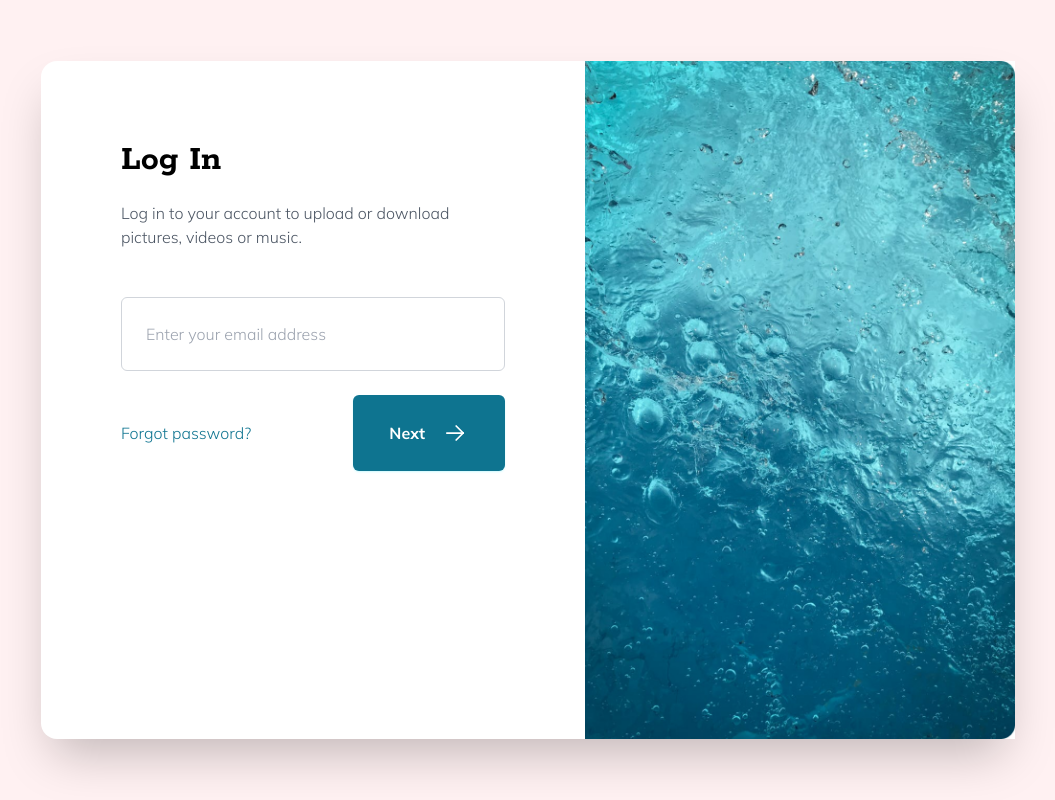
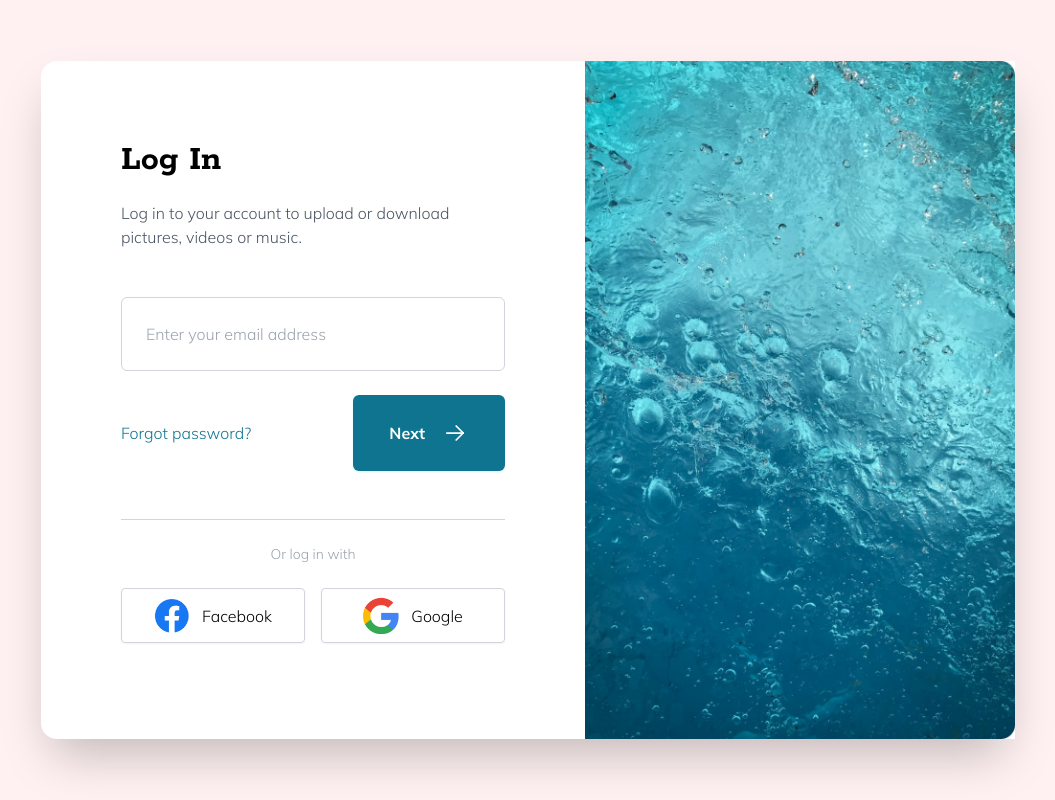
Before and after one commit to iqoll/login-modal, a website: page index.html in a window 1280 px wide. Shown: the whole page, without its empty margins (112-1167 px from the left). Drawn offline with Linux system fonts and the light colour scheme.

Commit message:
bottom section

```diff
--- a/index.html
+++ b/index.html
@@ -35,6 +35,25 @@
           </button>
         </div>
 
+        <!-- Border -->
+        <div class="mt-12 border-b border-b-gray-300"></div>
+
+        <!-- Bottom Content -->
+        <p class="py-6 text-sm font-thin text-center text-gray-400">
+          Or log in with
+        </p>
+
+        <!-- Bottom Buttons Container -->
+        <div class="flex flex-col space-y-6 space-x-0 md:flex-row md:space-x-4 md:space-y-0">
+          <button class="flex items-center justify-center py-2 space-x-3 border border-gray-300 rounded shadow-sm hover:bg-opacity-30 hover:shadow-lg hover:-translate-y-0.5 transition duration-150 md:w-1/2">
+            <img src="images/facebook.png" alt="" class="w-9">
+            <span class="font-thin">Facebook</span>
+          </button>
+          <button class="flex items-center justify-center py-2 space-x-3 border border-gray-300 rounded shadow-sm hover:bg-opacity-30 hover:shadow-lg hover:-translate-y-0.5 transition duration-150 md:w-1/2">
+            <img src="images/google.png" alt="" class="w-9">
+            <span class="font-thin">Google</span>
+          </button>
+        </div>
       </div>
       <!-- Right Side -->
       <img src="images/image.jpg" alt="" class="w-[430px] hidden md:block">
```
Also changed, not shown: css/style.css.
